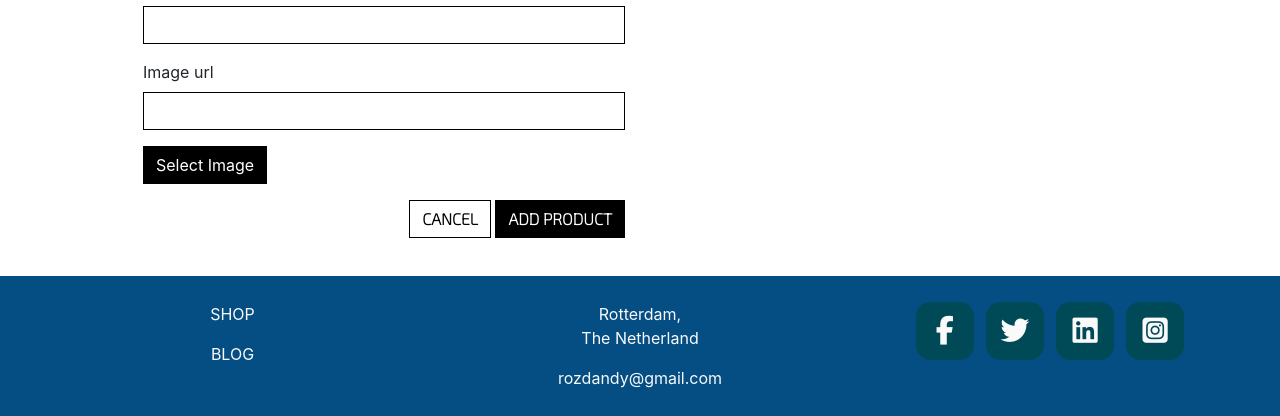
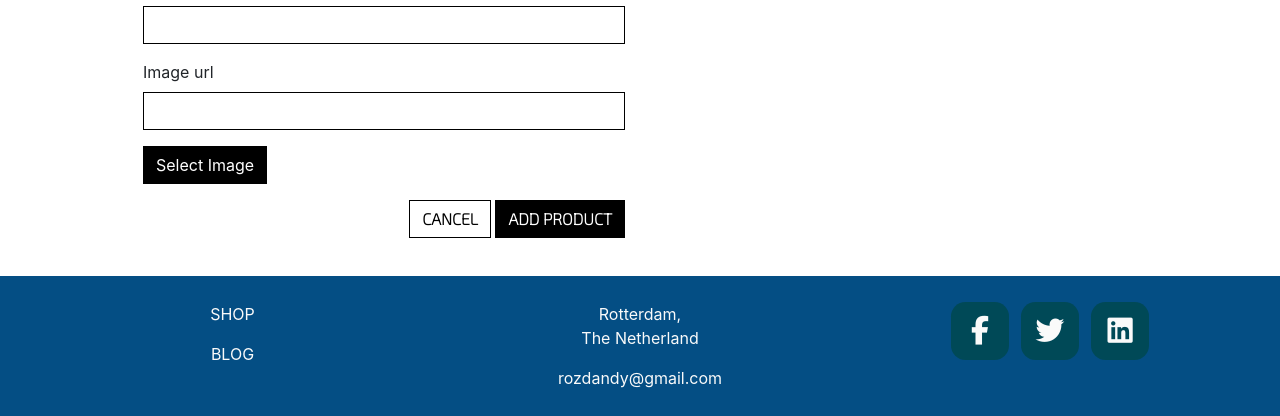
Before and after one commit to Rozdandy/greenery_equipment, a Django app: page /products/add/ in a window 1280 px wide. Shown: the part 1256-1672 px from the top of the page. Run offline with Django 3.2, Linux system fonts and the light colour scheme; the visitor is signed in with stand-in values (Sample User, id 1); data comes from the database, SQL or seed files in the repository; some libraries are stand-ins or nearby versions.

Commit message:
edit products.html and footer.html

```diff
--- a/products/templates/products/add_product.html
+++ b/products/templates/products/add_product.html
@@ -10,7 +10,7 @@
 {% endblock %}
 
 {% block content %}
-<main>
+
     <div class="overlay"></div>
     <div class="container">
         <div class="row my-5">
--- a/templates/includes/footer.html
+++ b/templates/includes/footer.html
@@ -1,6 +1,6 @@
 <!-------------------------------footer-section------------------>
 
-<footer class="container-fluid footerContainer">
+<footer class="container-fluid footerContainer" id="footer-bottom-stick">
     <div id="footer-contents" class="row  no-gutters text-center">
         <div class="col-sm-4 foot-links-container">
            <p> <a href="{% url 'products' %}" class="foot-links">Shop</a></p>
@@ -40,12 +40,7 @@
                         <span class="sr-only">LinkedIn</span>
                     </a>
                 </li>
-                <li class="list-inline-item">
-                    <a target="_blank" href="https://www.instagram.com/">
-                        <i class="fab fa-instagram-square" aria-hidden="true"></i>
-                        <span class="sr-only">Instagram</span>
-                    </a>
-                </li>
+
             </ul>
         </div>
     </div>
```
Also changed, not shown: README.md.
